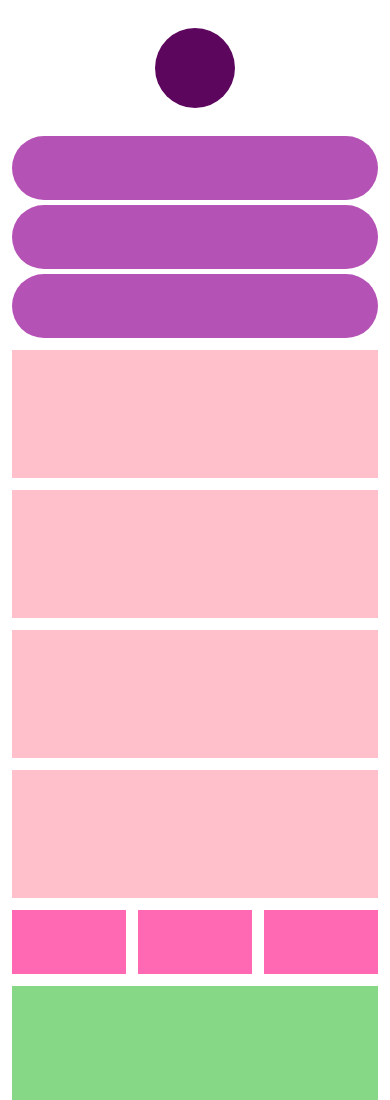
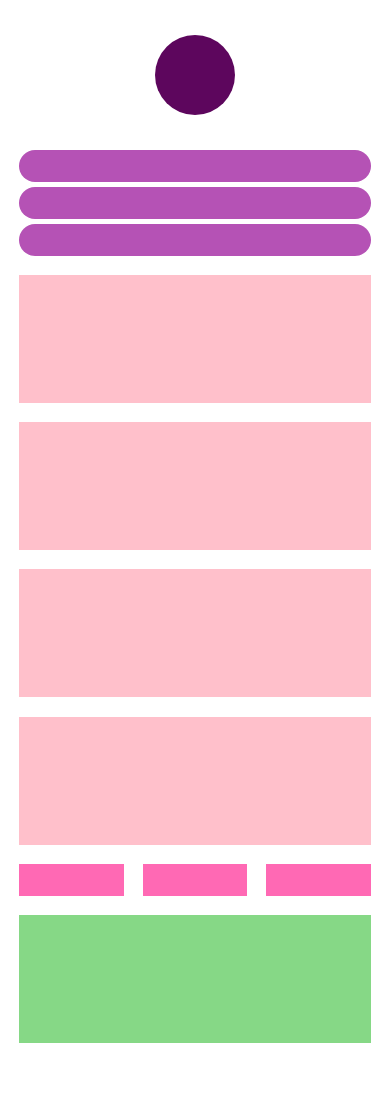
Before and after one commit to SandraHKannerberg/responsive-bootcamp, a plain HTML site: page respcamp_03/index.html in a window 390 px wide. Shown: the top 1100 px of the page. After the commit the page ends 1062 px from the top, so only its background shows below. Drawn offline with Linux system fonts and the light colour scheme.

Commit message:
Layout updates, width and spaces

```diff
--- a/respcamp_02/style.css
+++ b/respcamp_02/style.css
@@ -18,8 +18,8 @@ ul[role="list"] {
   --cell-padding-desktop: 4rem;
   --cell-padding-mobile: 2rem;
   --btn-padding: 2rem;
-  --gap-base: 0.75rem;
-  --gap-large: 1rem;
+  --gap-base: 1rem;
+  --gap-large: 3rem;
   --gap-small: 0.3rem;
 }
 
@@ -37,8 +37,8 @@ body {
     "footer footer footer footer";
   grid-template-columns: repeat(4, 1fr);
   grid-template-rows: 1fr 4fr 1fr;
-  grid-gap: var(--gap-base) var(--gap-base);
-  border: var(--gap-base) solid #fff;
+  grid-gap: var(--gap-large) var(--gap-large);
+  border: var(--gap-large) solid #fff;
 }
 
 .padding {
@@ -52,7 +52,7 @@ header {
 nav {
   display: grid;
   grid-template-columns: repeat(4, 1fr);
-  grid-gap: var(--gap-base);
+  grid-gap: var(--gap-large);
   height: 100%;
 }
 
@@ -66,7 +66,7 @@ main {
   grid-area: main;
   display: grid;
   grid-template-columns: repeat(3, 1fr);
-  grid-gap: var(--gap-base);
+  grid-gap: var(--gap-large);
 }
 
 section {
@@ -76,7 +76,6 @@ section {
 footer {
   background: rgb(134, 216, 134);
   grid-area: footer;
-  border-bottom: var(--gap-base) solid #fff;
 }
 
 /* Mobile version */
@@ -88,6 +87,8 @@ footer {
       "footer";
     grid-template-columns: 1fr;
     grid-template-rows: auto;
+    grid-gap: var(--gap-base) var(--gap-base);
+    border: var(--gap-base) solid #fff;
   }
 
   nav {
@@ -97,5 +98,6 @@ footer {
 
   main {
     grid-template-columns: 1fr;
+    grid-gap: var(--gap-base);
   }
 }
--- a/respcamp_03/style.css
+++ b/respcamp_03/style.css
@@ -17,9 +17,9 @@ ul[role="list"] {
 :root {
   --cell-padding-desktop: 4rem;
   --cell-padding-mobile: 2rem;
-  --btn-padding: 2rem;
-  --gap-base: 0.75rem;
-  --gap-large: 1rem;
+  --btn-padding: 1rem;
+  --gap-base: 1.2rem;
+  --gap-large: 3rem;
   --gap-small: 0.3rem;
 }
 
@@ -49,10 +49,12 @@ body {
 header {
   grid-area: header;
   display: grid;
+  align-items: center;
+  justify-content: start;
 
   section.logotype {
-    height: 5rem;
-    width: 5rem;
+    height: clamp(5rem, 6vw, 10rem);
+    width: clamp(5rem, 6vw, 10rem);
     border-radius: 50%;
     background-color: rgb(93, 6, 93);
   }
@@ -67,7 +69,7 @@ nav {
   button.menu-link {
     background-color: rgb(181, 82, 181);
     border: none;
-    border-radius: 6rem;
+    border-radius: 10rem;
     padding: var(--btn-padding);
   }
 }
@@ -78,8 +80,8 @@ main {
   grid-template-columns: repeat(2, 1fr);
   grid-template-rows: repeat(2, 1fr);
   grid-gap: var(--gap-base);
-  margin-left: 2rem;
-  margin-block: 2rem;
+  margin-left: var(--gap-base);
+  margin-block: var(--gap-base);
 
   section {
     background-color: pink;
@@ -91,8 +93,8 @@ aside {
   display: grid;
   grid-template-rows: repeat(3, 1fr);
   grid-gap: var(--gap-base);
-  margin-right: 2rem;
-  margin-block: 2rem;
+  margin-right: var(--gap-base);
+  margin-block: var(--gap-base);
 
   button {
     background-color: hotpink;
@@ -118,11 +120,13 @@ footer {
       "footer";
     grid-template-columns: 1fr;
     grid-template-rows: auto;
+    grid-gap: var(--gap-base) var(--gap-base);
   }
 
   header {
     justify-content: center;
     margin-block: 1rem;
+    padding: 0;
   }
 
   nav {
--- a/respcamp_04/style.css
+++ b/respcamp_04/style.css
@@ -50,10 +50,12 @@ header {
   grid-area: header;
   display: grid;
   margin-block: var(--gap-large);
+  justify-content: start;
+  align-items: center;
 
   section.logotype {
-    height: 5rem;
-    width: 5rem;
+    height: clamp(5rem, 6vw, 10rem);
+    width: clamp(5rem, 6vw, 10rem);
     border-radius: 50%;
     background-color: rgb(93, 6, 93);
   }
@@ -92,9 +94,11 @@ button.cta-btn {
   background-color: hotpink;
   border: none;
   padding: var(--btn-padding);
-  width: 20rem;
+  width: 30%;
+  height: 50%;
   border-radius: 6rem;
   justify-self: center;
+  align-self: center;
   margin-block: var(--gap-large);
 }
 
```
